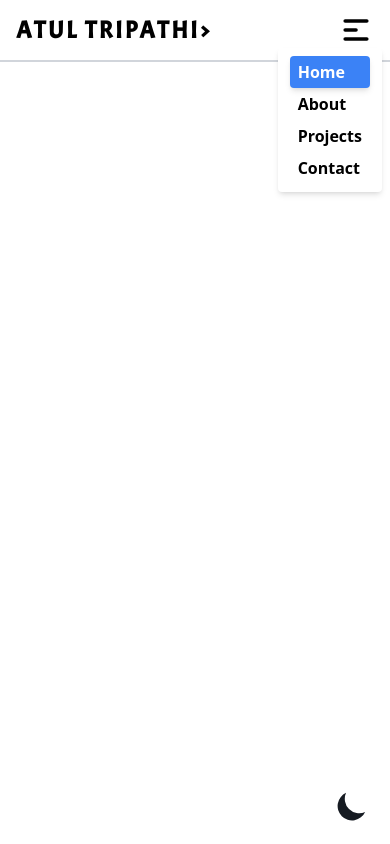
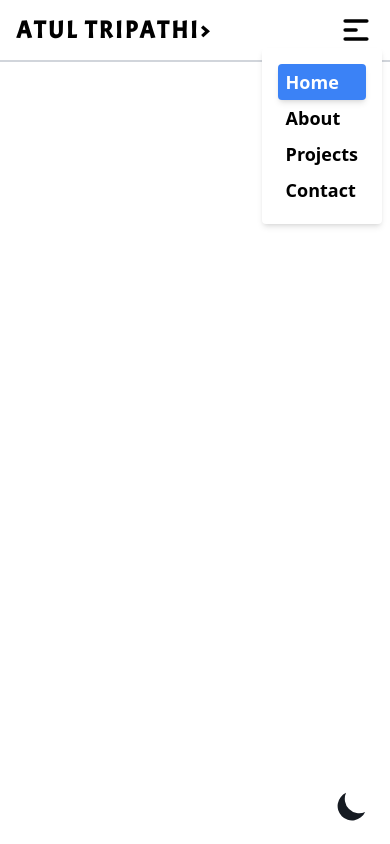
Before and after one commit to atultrp/atultrp-pro, a Next.js app: page / in a window 390 px wide. Both pictures are taken after a click on the icon 356 px from the left and 30 px from the top of the page. Built offline with nearby package versions, Linux system fonts and the light colour scheme.

Commit message:
font navtag

```diff
--- a/components/Layout/Header.js
+++ b/components/Layout/Header.js
@@ -82,7 +82,7 @@ const Header = () => {
 					<h1 className="text-2xl font-bold uppercase cursor-pointer items-center custom-font tracking-widest">Atul Tripathi{`>`}</h1>
 					<HiMenuAlt1 className="text-4xl" onClick={() => { modal ? setModal(false) : setModal(true) }} />
 				</div>
-				<ul className={`${modal ? 'block' : 'hidden'} absolute right-2 px-3 py-2 shadow-md rounded bg-white dark:bg-[#161B22] dark:text-white dark:shadow-white dark:shadow-none dark:border dark:border-gray-600`}>
+				<ul className={`${modal ? 'block' : 'hidden'} absolute right-2 px-4 py-4 shadow-md rounded bg-white dark:bg-[#161B22] dark:text-white dark:shadow-white dark:shadow-none dark:border dark:border-gray-600`}>
 					<NavTag
 						tagTitle="Home"
 						urlPath={"/"}
--- a/components/Layout/NavTag.js
+++ b/components/Layout/NavTag.js
@@ -5,7 +5,7 @@ import PropTypes from 'prop-types';
 const NavTag = ({ tagTitle, urlPath, classes, onClick }) => {
   return (
     <Link href={urlPath}>
-      <li className={`font-semibold text-md px-2 py-1 cursor-pointer hover:shadow-lg hover:bg-blue-500 hover:text-white rounded ${classes}`} onClick={onClick}>{tagTitle}</li>
+      <li className={`font-semibold text-lg px-2 py-1 cursor-pointer hover:shadow-lg hover:bg-blue-500 hover:text-white rounded ${classes}`} onClick={onClick}>{tagTitle}</li>
     </Link>
   )
 }
```
